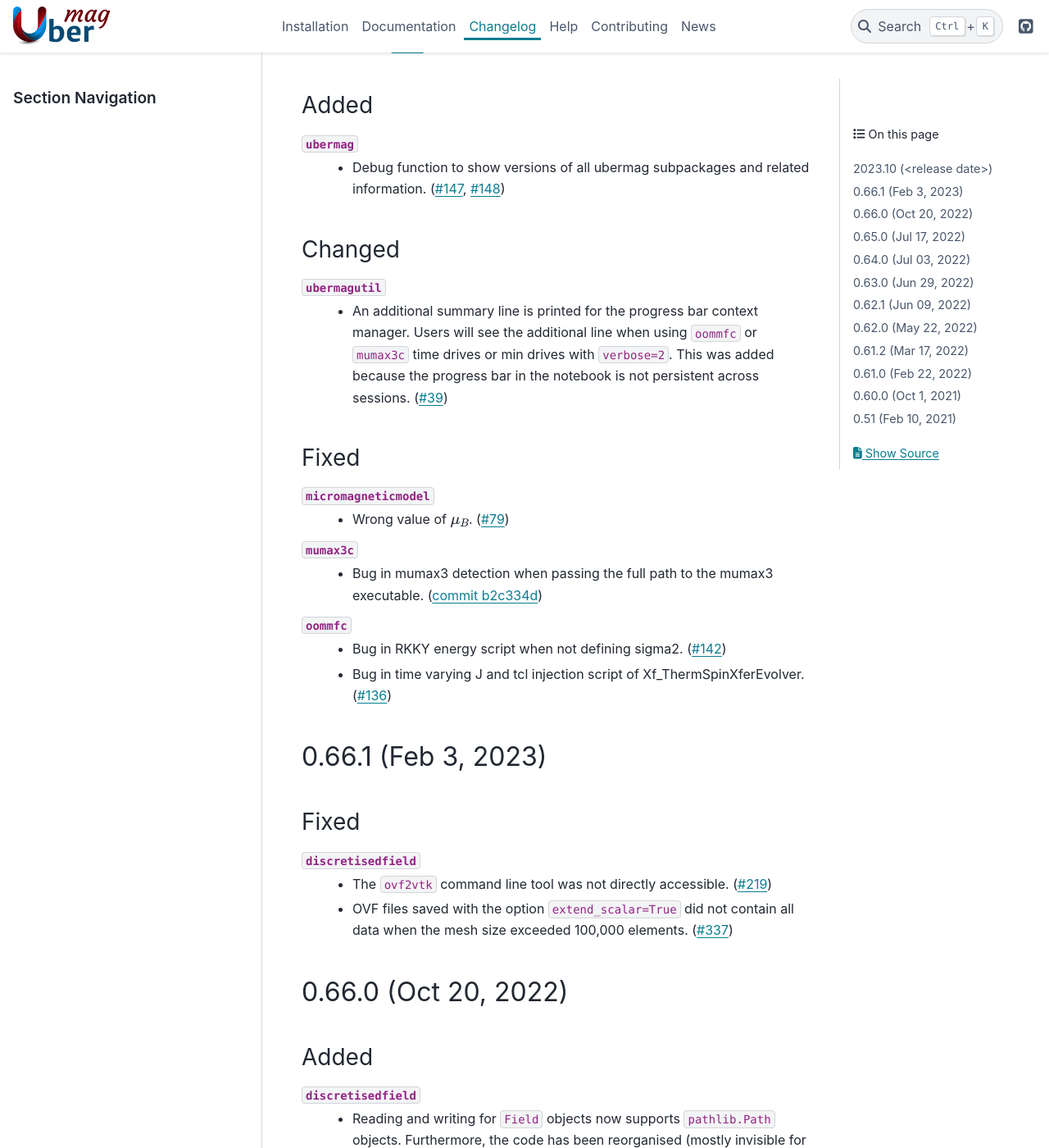
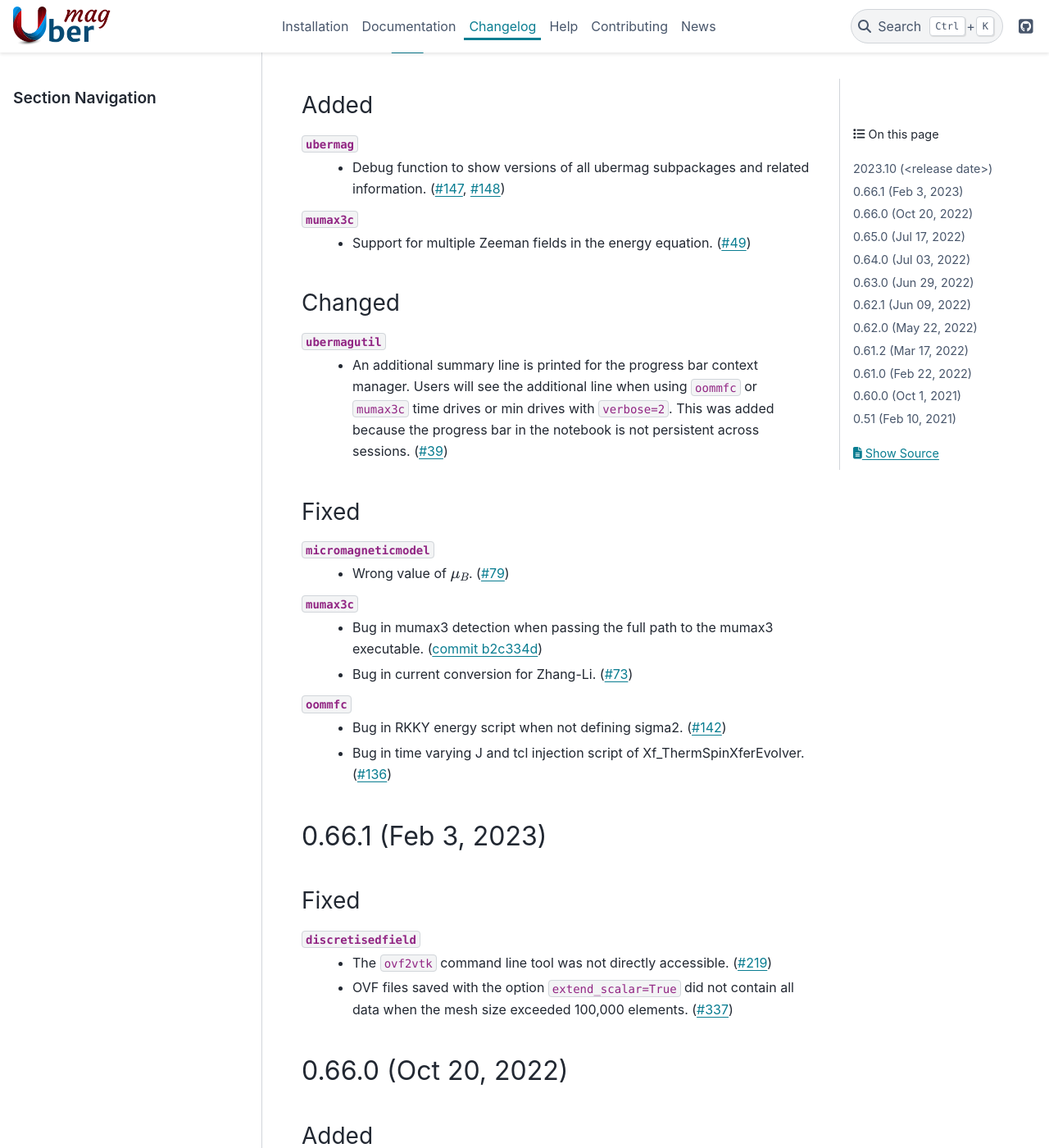
Before and after one commit to ubermag/ubermag.github.io, a Sphinx documentation site: the page built from source/changelog.rst, in a window 1280 px wide and 1400 px high, scrolled down 3210 px. Shown: the whole window at 82% size. Built offline with Sphinx 7.4.7 and the PyData theme 0.15.4, drawn with Linux system fonts in a browser that asks for light colours; pages that are not in the unit, such as notebooks, are missing from menus.

Commit message:
changelog: changes in mumax3c
- fixed current conversion
- support for multiple Zeeman fields

```diff
--- a/source/changelog.rst
+++ b/source/changelog.rst
@@ -130,6 +130,10 @@ Added
     information. (`#147 <https://github.com/ubermag/ubermag/pull/147>`__, `#148
     <https://github.com/ubermag/ubermag/pull/148>`__)
 
+``mumax3c``
+  - Support for multiple Zeeman fields in the energy equation. (`#49
+    <https://github.com/ubermag/mumax3c/pull/49>`__)
+
 Changed
 -------
 
@@ -151,6 +155,8 @@ Fixed
   - Bug in mumax3 detection when passing the full path to the mumax3 executable.
     (`commit b2c334d
     <https://github.com/ubermag/mumax3c/commit/b2c334d53657599ff6144da5771abc92810e9350>`__)
+  - Bug in current conversion for Zhang-Li. (`#73
+    <https://github.com/ubermag/mumax3c/pull/73>`__)
 
 ``oommfc``
   - Bug in RKKY energy script when not defining sigma2. (`#142
```
